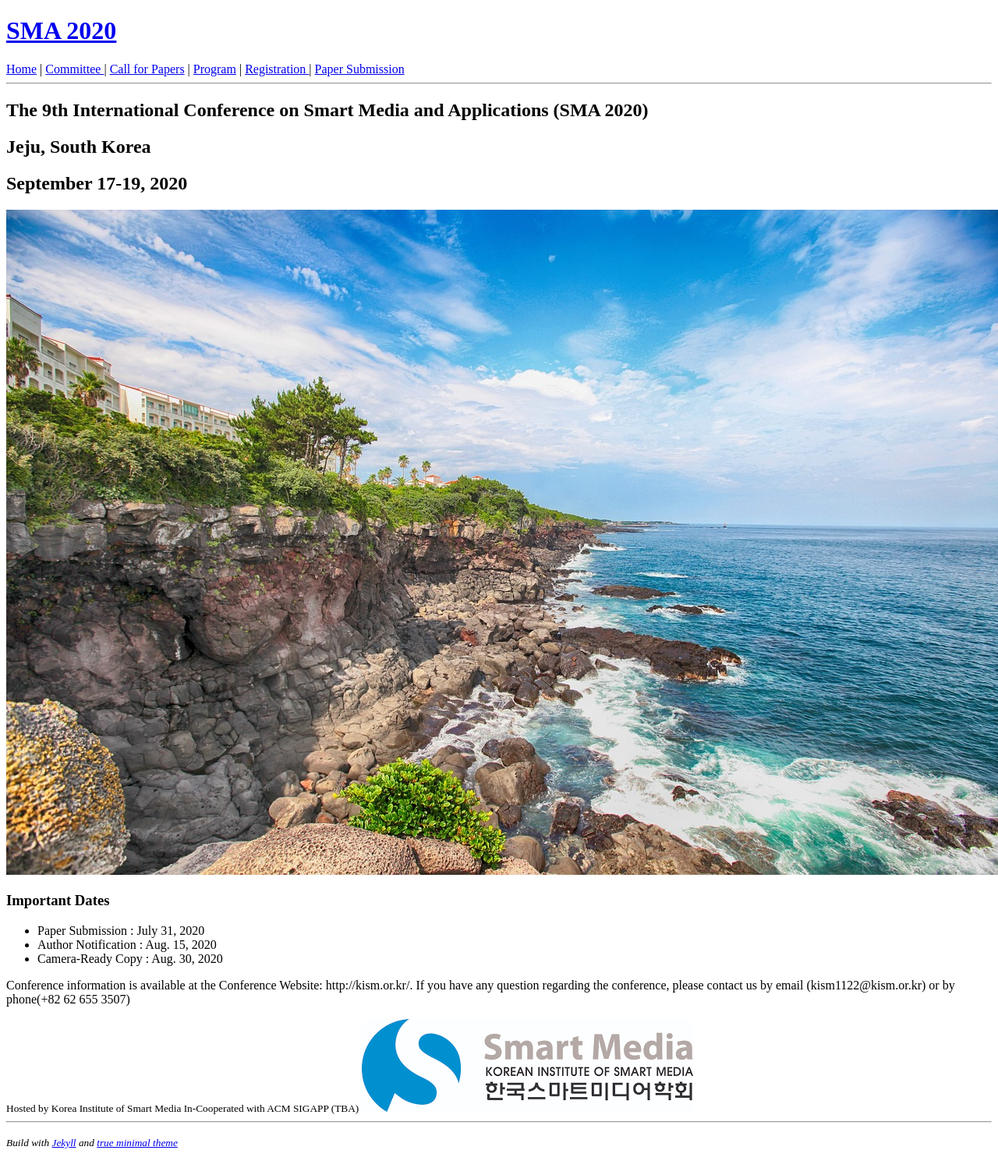
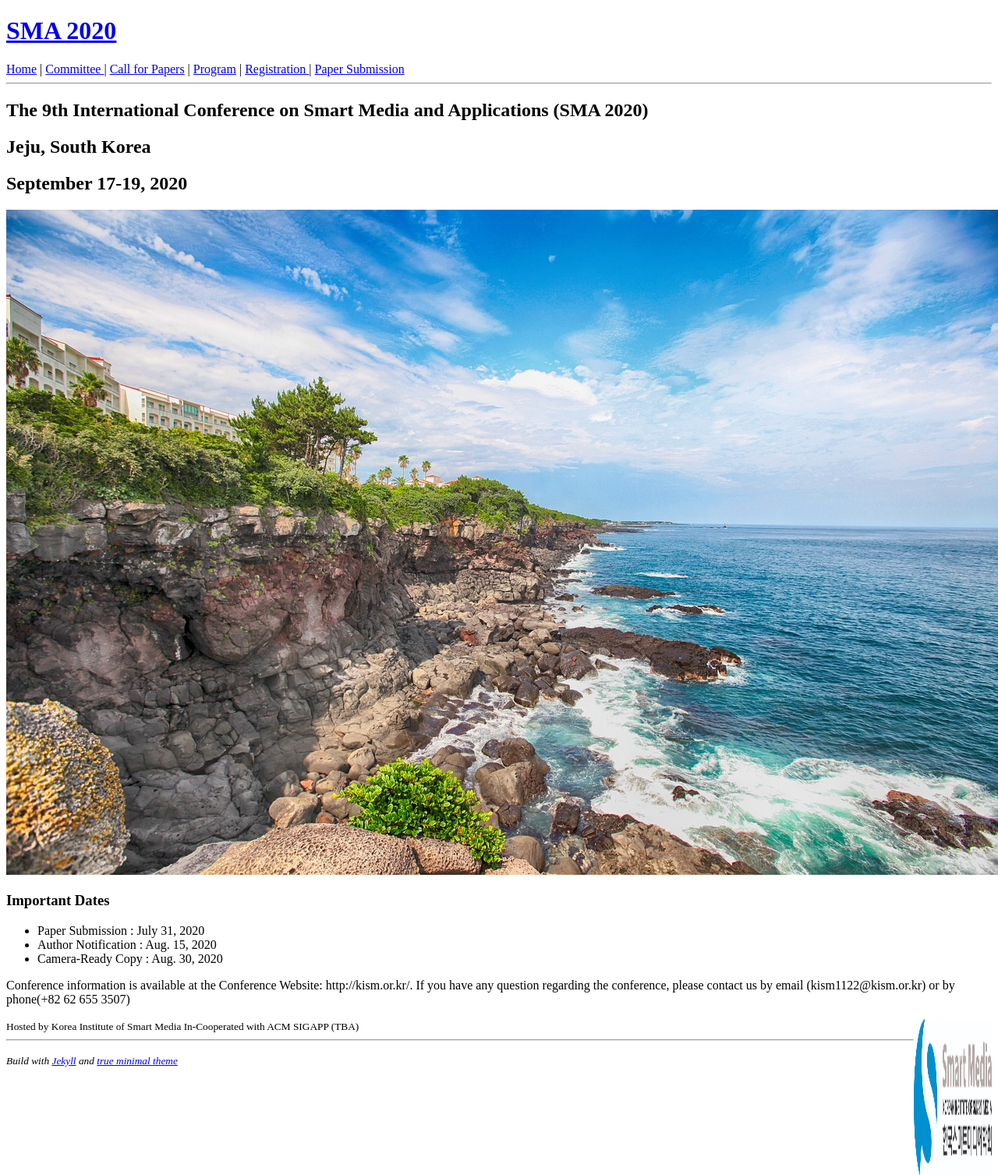
Before and after one commit to icea-conf/sma-2020.github.io, a Jekyll site: the page built from index.html, in a window 1280 px wide. Shown: the whole page at 78% size. Built offline with Jekyll 4.4.1, drawn with Linux system fonts in a browser that asks for light colours; the list of posts is cut into pages by our own code.

Commit message:
Update index.html

```diff
--- a/index.html
+++ b/index.html
@@ -24,5 +24,5 @@ title: SMA 2020
 <footer>
   <small>Hosted by Korea Institute of Smart Media
 In-Cooperated with ACM SIGAPP (TBA)</small>
-<img src="https://sma-2020.github.io/image/logo.png" alt="">
+<img src="https://sma-2020.github.io/image/logo.png" alt="" width="100" height="200" align="right">
 </footer>
```
